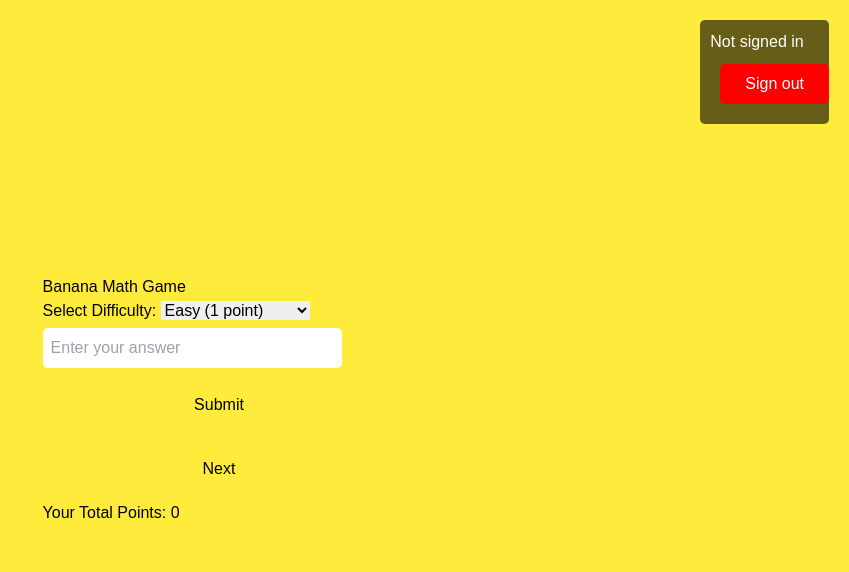
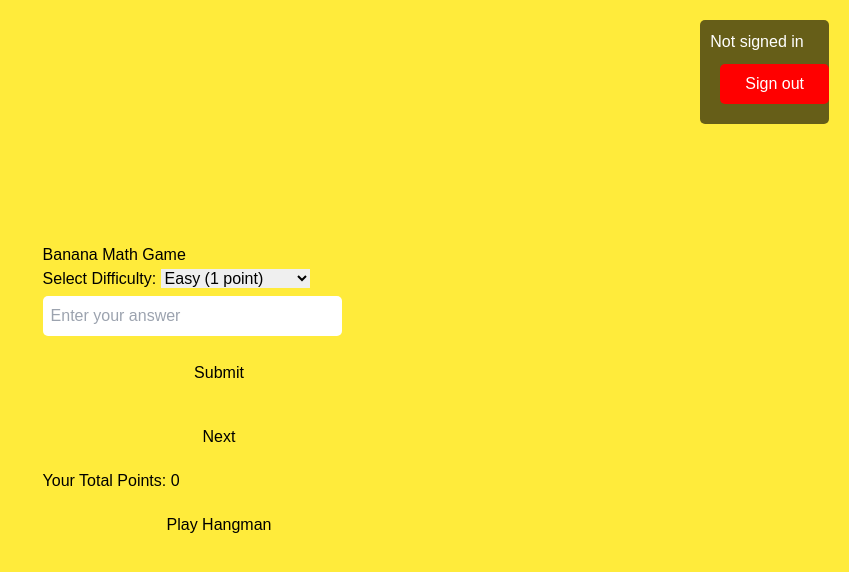
Before and after one commit to Abdul1013Faththah/hang-with-banana, a Next.js app: page /game in a window 1280 px wide. Shown: the top 572 px of the page, without its empty margins (431-1280 px from the left). Built offline with nearby package versions, Linux system fonts and the light colour scheme; no server answers.

Commit message:
page handling from level , game to play hangman

```diff
--- a/pages/game.js
+++ b/pages/game.js
@@ -16,6 +16,7 @@ export default function Game() {
   const [points, setPoints] = useState(session?.user?.points || 0);
   const [message, setMessage] = useState("");
   const router = useRouter();
+  const [showLoginPrompt, setShowLoginPrompt] = useState(false);
 
   useEffect(() => {
     const storedGuest = sessionStorage.getItem("guest");
@@ -58,6 +59,16 @@ export default function Game() {
     easy: { time: null, points: 1 },
     medium: { time: 60, points: 2 },
     hard: { time: 30, points: 3 },
+  };
+
+  const handlePlayHangman = () => {
+    if (!session) {
+      setShowLoginPrompt(true); // Ask guest to log in
+    } else if (points < 10) {
+      alert("You need at least 10 points to play Hangman!");
+    } else {
+      router.push("/hangman");
+    }
   };
 
    const handleSignOut = async () => {
@@ -161,6 +172,19 @@ export default function Game() {
         <button onClick={fetchNewQuestion}>Next</button>
 
         <p>Your Total Points: {points}</p>
+
+        <button className="hangman-btn" onClick={handlePlayHangman}>
+          Play Hangman
+        </button>
+
+          {showLoginPrompt && (
+          <div className="popup">
+            <p>You need to log in to play Hangman.</p>
+            <button onClick={() => router.push("/")}>Log in</button>
+            <button onClick={() => setShowLoginPrompt(false)}>Cancel</button>
+          </div>
+          )}
+
       </div>
     </div>
   );
--- a/pages/levels.js
+++ b/pages/levels.js
@@ -7,6 +7,8 @@ export default function Levels() {
   const router = useRouter();
   const [guest, setGuest] = useState(false);
   const [guestId, setGuestId] = useState("");
+  const [showLoginPrompt, setShowLoginPrompt] = useState(false);
+  const [points, setPoints] = useState(null);
 
   useEffect(() => {
     const storedGuest = sessionStorage.getItem("guest");
@@ -16,8 +18,31 @@ export default function Levels() {
     }
   }, []);
 
+  useEffect(() => {
+    if (session?.user) {
+      fetch(`/api/getPoints?email=${session.user.email}`)
+        .then((res) => res.json())
+        .then((data) => setPoints(data.points ?? 0)) // ✅ Ensure points is always a number
+        .catch((err) => {
+          console.error("Error fetching points:", err);
+          setPoints(0); // ✅ Fallback to 0 in case of an error
+        });
+    }
+  }, [session]);
+
+
   const handleLevelSelect = (level) => {
     router.push(`/game?level=${level}`);
+  };
+
+  const handlePlayHangman = () => {
+    if (!session) {
+      setShowLoginPrompt(true);
+    } else if (points < 10) {
+      alert("You need at least 10 points to play Hangman!");
+    } else {
+      router.push("/hangman");
+    }
   };
 
   const handleSignOut = async () => {
@@ -61,6 +86,18 @@ export default function Levels() {
           <button className="level-btn" onClick={() => handleLevelSelect("hard")}>
             Hard <br /> (30 sec timer, 3 points)
           </button>
+          <button className="hangman-btn" onClick={handlePlayHangman}>
+            Play Hangman
+          </button>
+
+            {showLoginPrompt && (
+          <div className="popup">
+            <p>You need to log in to play Hangman.</p>
+            <button onClick={() => router.push("/")}>Log in</button>
+            <button onClick={() => setShowLoginPrompt(false)}>Cancel</button>
+          </div>
+          )}
+
         </div>
       </div>
     </div>
```
